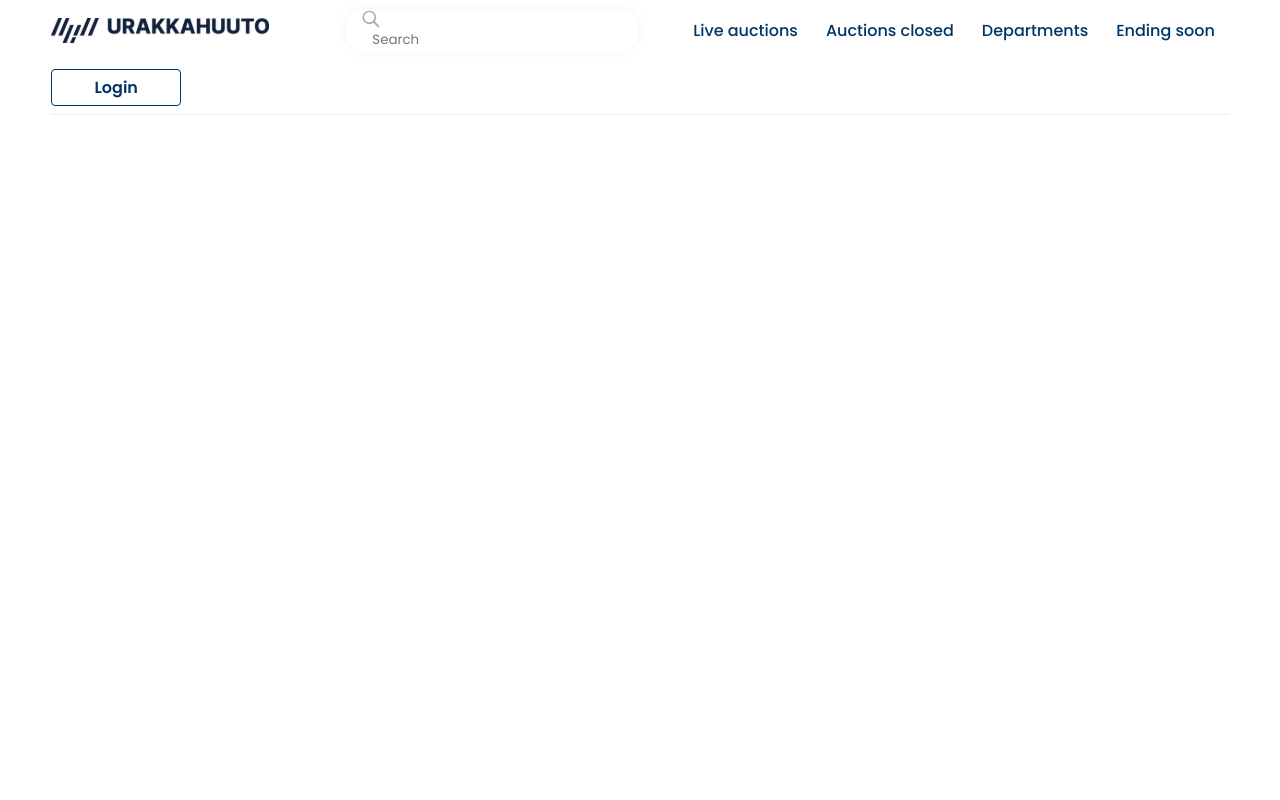
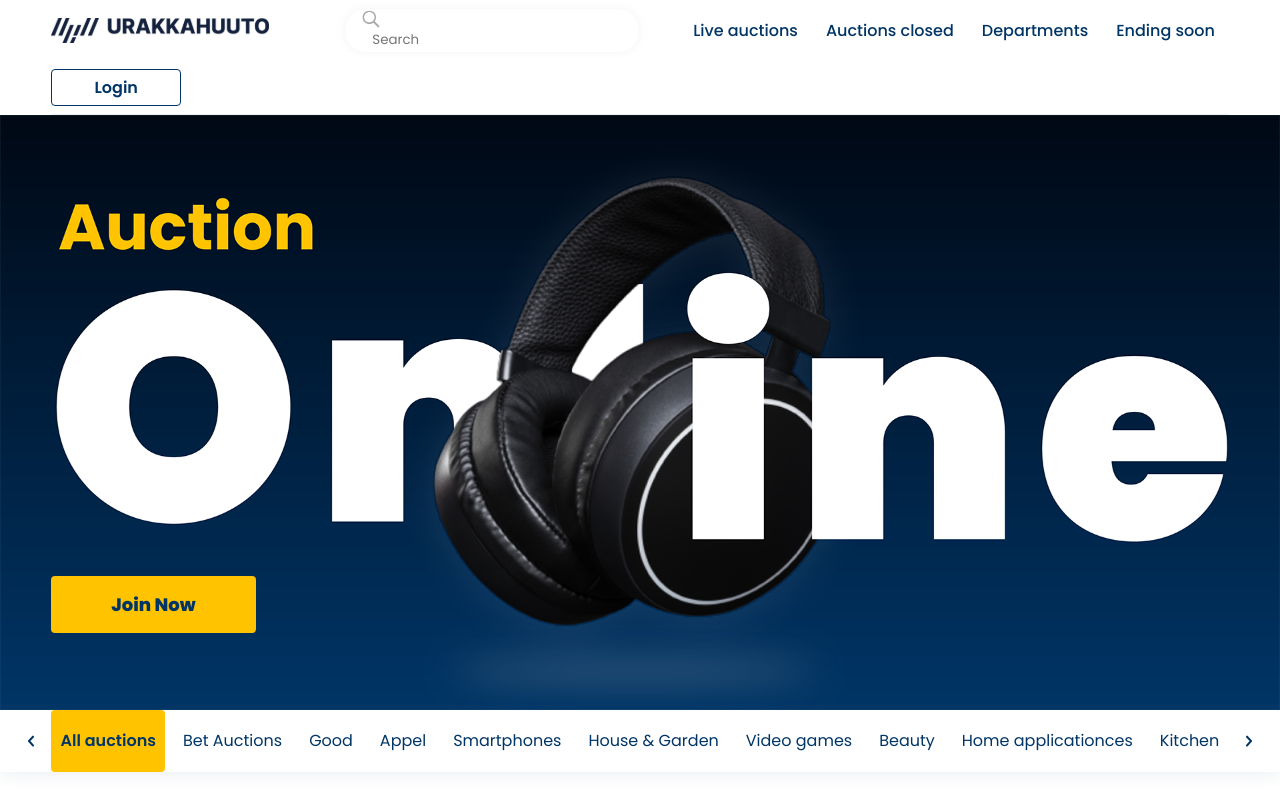
Before and after one commit to nashbe26/bid-frontend, a React (Create React App) app: page /home in a window 1280 px wide. Shown: the top 800 px of the page. Built offline with nearby package versions, Linux system fonts and the light colour scheme.

Commit message:
adding link to navbar to home

```diff
--- a/src/App.js
+++ b/src/App.js
@@ -1,4 +1,4 @@
-import { Route, Routes } from "react-router-dom";
+import { Navigate, Route, Routes } from "react-router-dom";
 import "./App.scss";
 
 import Navbar from "./layouts/Navbar/Navbar";
@@ -9,7 +9,8 @@
     <div className="App">
       <Navbar />
       <Routes>
-        <Route path="/live-auctions" element={<Home />} />
+        <Route path="/home" element={<Home />} />
+        <Route path="/" element={<Navigate to="/home" />} />
       </Routes>
     </div>
   );
--- a/src/layouts/Navbar/Navbar.jsx
+++ b/src/layouts/Navbar/Navbar.jsx
@@ -27,7 +27,9 @@
 const Logo = () => {
   return (
     <div className={styles.logo}>
-      <img src={logo1} alt="" />
+      <NavLink to="/home">
+        <img src={logo1} alt="" />
+      </NavLink>
     </div>
   );
 };
--- a/src/layouts/Navbar/Navbar.module.scss
+++ b/src/layouts/Navbar/Navbar.module.scss
@@ -12,6 +12,7 @@
 .logo {
   height: 25px;
   margin: 0px 3% 0px 0px;
+  cursor: pointer;
 
   img {
     height: 100%;
```
